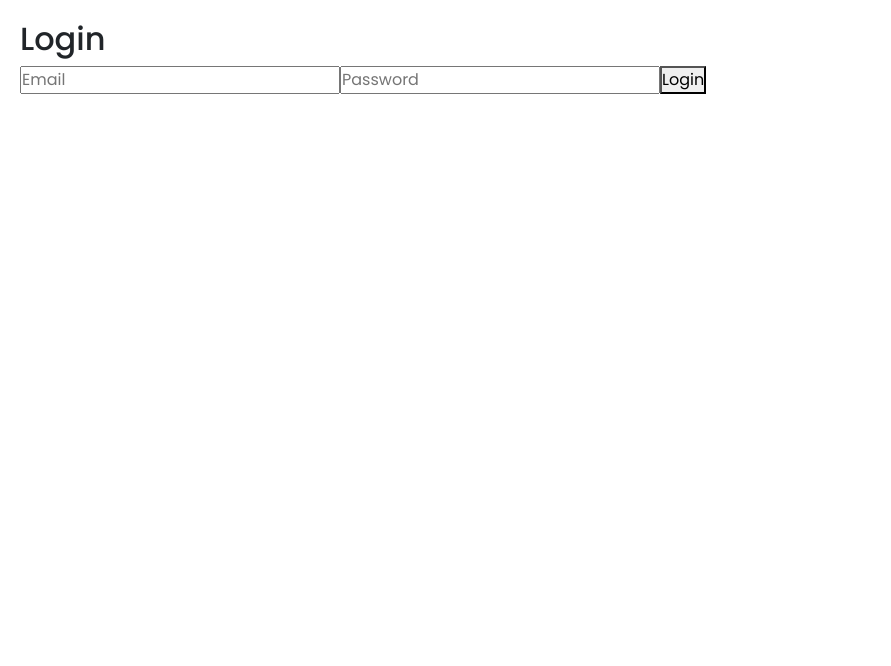
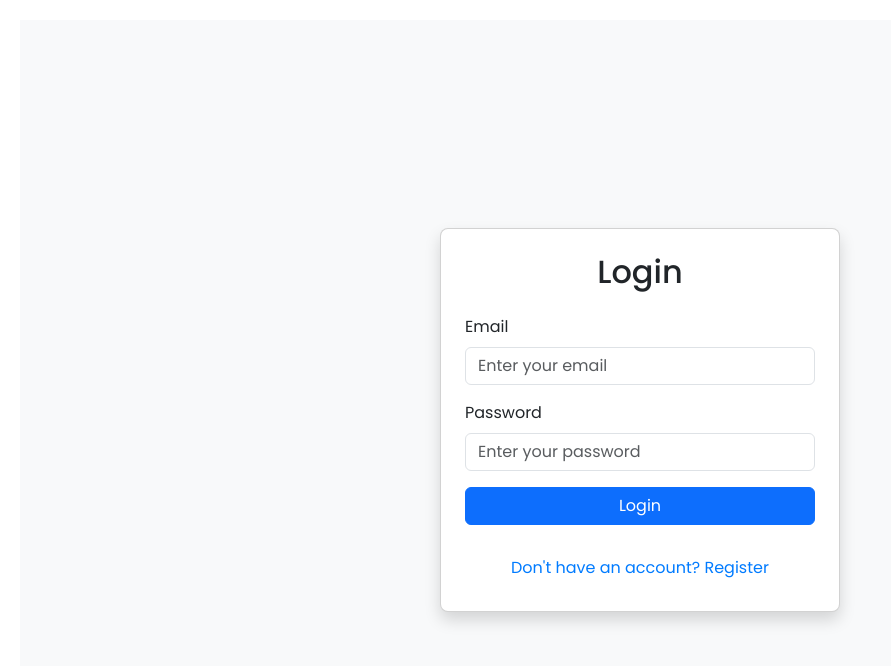
Before and after one commit to agissukmayadi/suxesstories, a Vue app: page /schedule#/login in a window 1280 px wide. Shown: the top 666 px of the page, without its empty margins (0-891 px from the left). Built offline with nearby package versions, Linux system fonts and the light colour scheme; no server answers.

Commit message:
Add new feature

```diff
--- a/src/views/Auth/Login.vue
+++ b/src/views/Auth/Login.vue
@@ -1,29 +1,120 @@
 <template>
-  <div class="login">
-    <h2>Login</h2>
-    <form @submit.prevent="login">
-      <input v-model="email" type="email" placeholder="Email" required />
+  <div class="auth-container d-flex justify-content-center align-items-center vh-100 bg-light">
+    <div class="auth-card card shadow p-4" style="width: 400px;">
+      <h2 class="text-center mb-4">{{ isRegistering ? "Register" : "Login" }}</h2>
+
+      <form @submit.prevent="isRegistering ? register() : login()">
+        <div v-if="isRegistering">
+          <div class="mb-3">
+            <label for="name" class="form-label">Name</label>
             <input
+              id="name"
+              v-model="name"
+              type="text"
+              class="form-control"
+              placeholder="Enter your name"
+              required
+            />
+          </div>
+          <div class="mb-3">
+            <label for="phone" class="form-label">Phone Number</label>
+            <input
+              id="phone"
+              v-model="phone"
+              type="tel"
+              class="form-control"
+              placeholder="Enter your phone number"
+              required
+            />
+          </div>
+        </div>
+
+        <div class="mb-3">
+          <label for="email" class="form-label">Email</label>
+          <input
+            id="email"
+            v-model="email"
+            type="email"
+            class="form-control"
+            placeholder="Enter your email"
+            required
+          />
+        </div>
+
+        <div class="mb-3">
+          <label for="password" class="form-label">Password</label>
+          <input
+            id="password"
             v-model="password"
             type="password"
-        placeholder="Password"
+            class="form-control"
+            placeholder="Enter your password"
             required
           />
-      <button type="submit">Login</button>
+        </div>
+
+        <div class="mb-3" v-if="isRegistering">
+          <label for="confirmPassword" class="form-label">Confirm Password</label>
+          <input
+            id="confirmPassword"
+            v-model="confirmPassword"
+            type="password"
+            class="form-control"
+            placeholder="Confirm your password"
+            required
+          />
+        </div>
+
+        <button type="submit" class="btn btn-primary w-100">
+          {{ isRegistering ? "Register" : "Login" }}
+        </button>
       </form>
-    <p v-if="error" class="text-danger">{{ error }}</p>
+
+      <p v-if="error" class="text-danger mt-3 text-center">{{ error }}</p>
+
+      <div class="text-center mt-4">
+        <button class="btn btn-link" @click="toggleAuthMode">
+          {{ isRegistering
+            ? "Already have an account? Login"
+            : "Don't have an account? Register" }}
+        </button>
+      </div>
+    </div>
+  </div>
+
+  <!-- Modal Success -->
+  <div class="modal fade" id="successModal" tabindex="-1" aria-labelledby="successModalLabel" aria-hidden="true">
+    <div class="modal-dialog">
+      <div class="modal-content">
+        <div class="modal-header">
+          <h5 class="modal-title" id="successModalLabel">Account Created</h5>
+          <button type="button" class="btn-close" data-bs-dismiss="modal" aria-label="Close"></button>
+        </div>
+        <div class="modal-body">
+          Your account has been successfully created! Please login to continue.
+        </div>
+        <div class="modal-footer">
+          <button type="button" class="btn btn-primary" @click="redirectToLogin" data-bs-dismiss="modal">Go to Login</button>
+        </div>
+      </div>
+    </div>
   </div>
 </template>
 
 <script>
-import { getAuth, signInWithEmailAndPassword } from "firebase/auth";
+import { getAuth, signInWithEmailAndPassword, createUserWithEmailAndPassword } from "firebase/auth";
+import { getFirestore, doc, setDoc } from "firebase/firestore";
 
 export default {
   data() {
     return {
+      name: "",
       email: "",
+      phone: "",
       password: "",
+      confirmPassword: "",
       error: null,
+      isRegistering: false,
     };
   },
   methods: {
@@ -34,17 +125,86 @@ export default {
         this.$router.push("/");
       } catch (error) {
         this.error = "Invalid email or password";
-        this.resetForm(); // Panggil metode resetForm saat error
+        this.resetForm();
+      }
+    },
+    async register() {
+      const auth = getAuth();
+      const db = getFirestore();
+
+      if (this.password !== this.confirmPassword) {
+        this.error = "Passwords do not match!";
+        return;
+      }
+
+      try {
+        const userCredential = await createUserWithEmailAndPassword(auth, this.email, this.password);
+        const user = userCredential.user;
+
+        console.log("User UID:", user.uid);
+
+        await setDoc(doc(db, "users", user.uid), {
+          uid: user.uid,
+          name: this.name,
+          email: this.email,
+          phone: this.phone,
+          role: "talent",
+        });
+
+
+        this.$nextTick(() => {
+          const modal = new bootstrap.Modal(document.getElementById('successModal'));
+          modal.show();
+        });
+
+
+        this.resetForm();
+      } catch (error) {
+        console.error("Firebase Error: ", error);
+        this.error = error.message || "Failed to create account. Please try again.";
+        this.resetForm();
       }
     },
     resetForm() {
+      this.name = "";
       this.email = "";
+      this.phone = "";
       this.password = "";
+      this.confirmPassword = "";
     },
+    toggleAuthMode() {
+      this.isRegistering = !this.isRegistering;
+      this.error = null;
+      this.resetForm();
+    },
+    redirectToLogin() {
+      this.$router.push("/login");
+    }
   },
 };
 </script>
 
 <style scoped>
-/* Tambahkan styling sesuai kebutuhan */
+.auth-container {
+  background-color: #f8f9fa;
+}
+
+.auth-card {
+  background-color: #ffffff;
+  border-radius: 8px;
+}
+
+.btn-link {
+  text-decoration: none;
+  color: #007bff;
+}
+
+.btn-link:hover {
+  color: #0056b3;
+  text-decoration: underline;
+}
+
+.text-danger {
+  color: red;
+}
 </style>
```
Also changed, not shown: src/views/TalentDashboard.vue (added, +19 -0 lines). Lines whose indentation alone changed are shown as unchanged.
